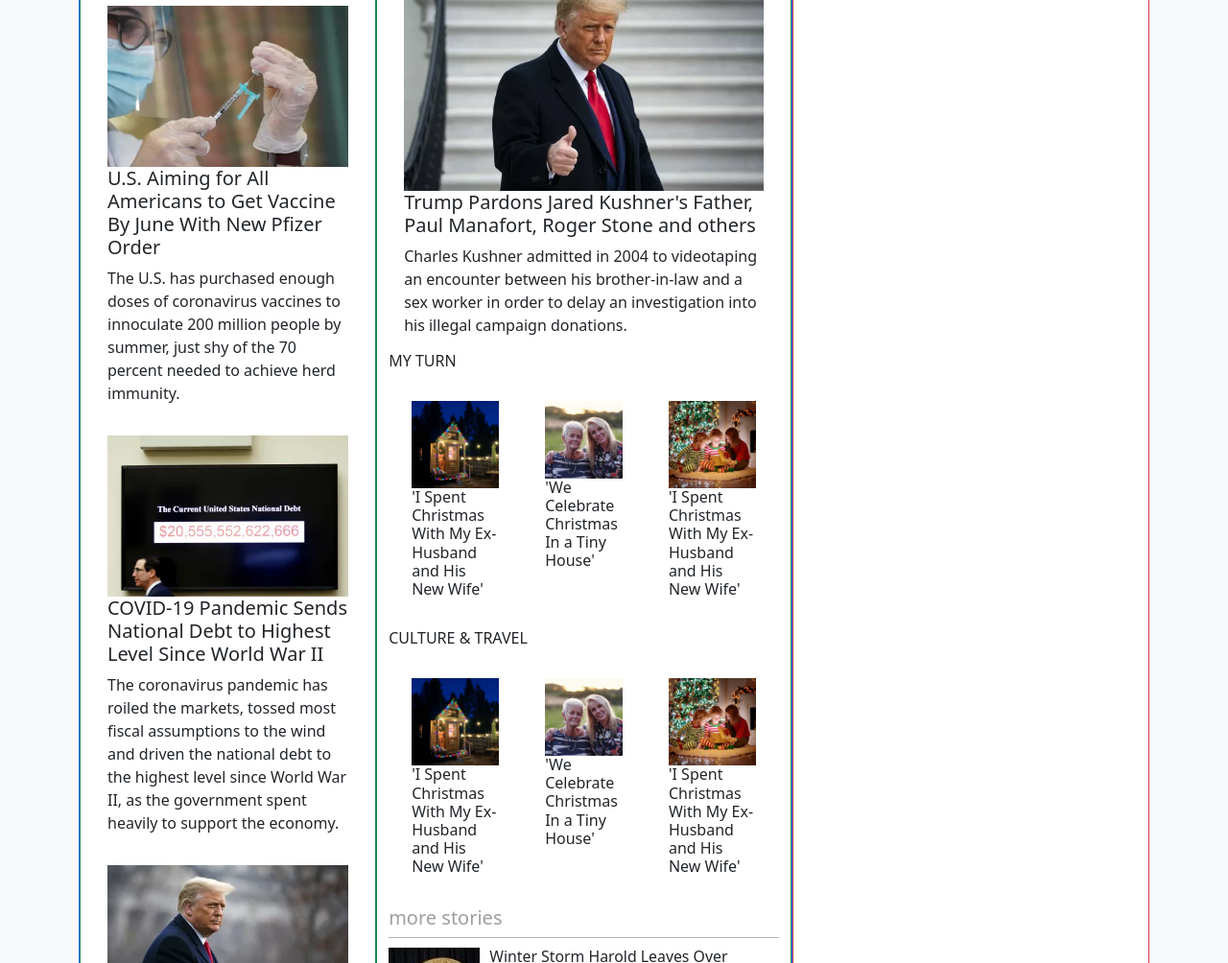
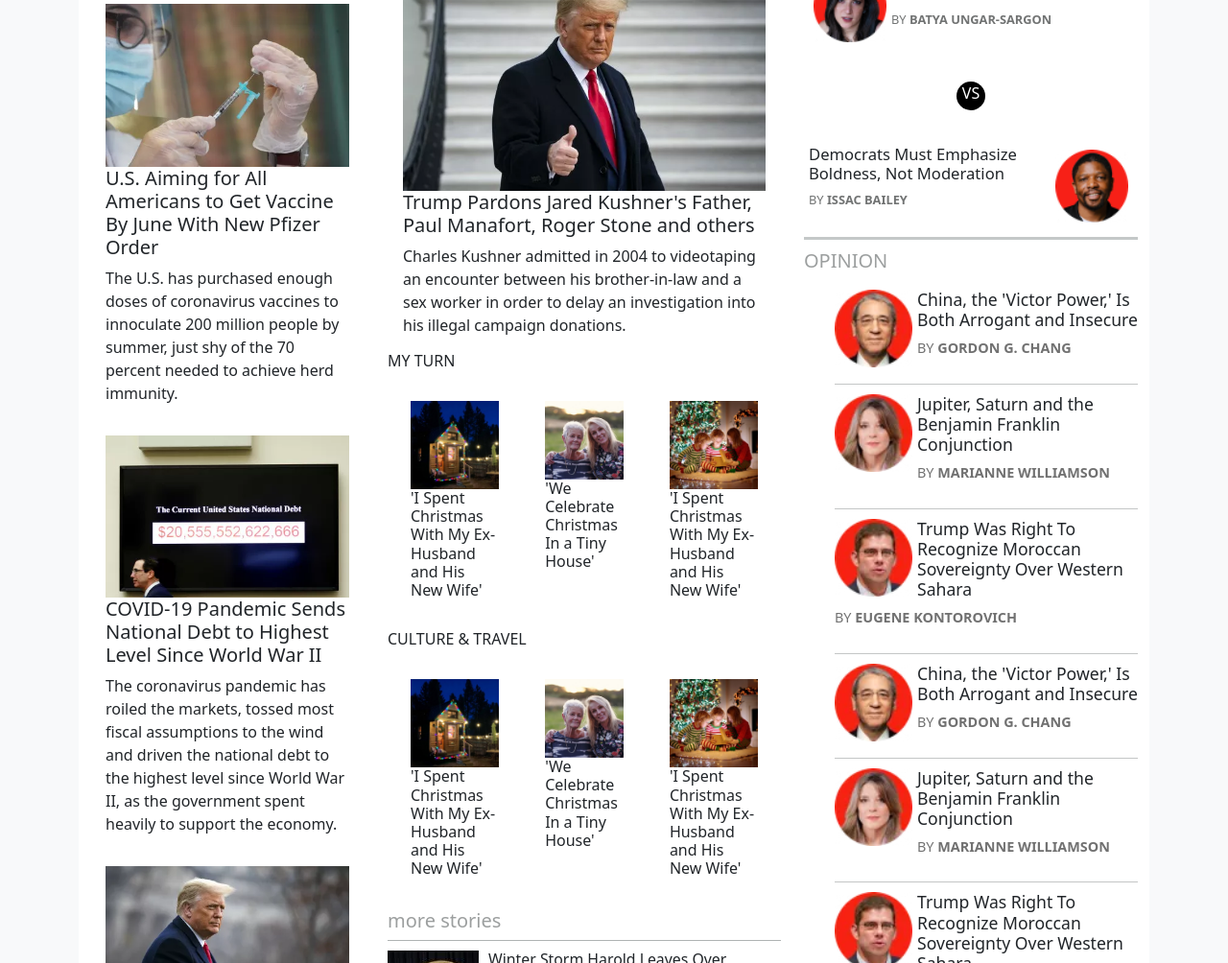
Before and after one commit to Clinton-dev/newsweek-clone, a plain HTML site: page index.html in a window 1280 px wide. Shown: the part 275-1279 px from the top of the page at 96% size. Drawn offline with nearby package versions, Linux system fonts and the light colour scheme.

Commit message:
Finish debate section

```diff
--- a/index.html
+++ b/index.html
@@ -101,8 +101,8 @@
         <div class="row">
           <div class="col-sm-8">
             <!-- nest grid -->
-             <div class="row border border-primary">
-              <div class="col-4 col-sm-5 border border-success featured-stories">
+             <div class="row">
+              <div class="col-4 col-sm-5 featured-stories">
                 <h2 class="section-head-info">FEATURED STORIES</h2>
                 <div class="card-body">
                   <img src="img/fet1.webp" alt="U.S. vaccine" class="card-mg-top">
@@ -140,7 +140,7 @@
                   </p>
                 </div>
               </div>
-              <div class="col-8 col-sm-7 border border-success">
+              <div class="col-8 col-sm-7 ">
                 <h2 class="section-head-info">TOP STORIES</h2>
                 <div class="card-body">
                   <img src="img/top1.webp" alt="Donarld Trump" class="card-mg-top">
@@ -278,9 +278,110 @@
               </div>
              </div>
           </div>
-          <div class="col-sm-4 right-content border border-danger">
+          <div class="col-sm-4 right-content">
             <h2 class="section-head-info">THE DEBATE</h2>
-
+              <div class="the-debate">
+                <div class="debate-item clearfix" id="first-debate-item">
+                  <img src="img/debate1.png" alt="user1">
+                  <h3>Democrats and Liberals Must Get Back To Economic Basics</h3>
+                  <p>BY <strong>BATYA UNGAR-SARGON</strong></p>
+                </div>
+                <div class="decoration">
+                  <div class="vs">VS</div>
+                </div>
+                <div class="debate-item clearfix">
+                  <img src="img/debate2.png" alt="user2" id="user2">
+                  <h3>Democrats Must Emphasize Boldness, Not Moderation</h3>
+                  <p>BY <strong> ISSAC BAILEY</strong></p>
+                </div>
+              </div>
+              <!-- opinion section -->
+              <h5 class="section-head-info">OPINION</h5>
+              <div class="the-opinion">
+                <ul>
+                  <li class="flex-xs">
+                    <div class="headshot">
+                      <img src="img/opinion1.webp" alt="G.chang">
+                    </div>
+                    <div class="info">
+                      <h3>China, the 'Victor Power,' Is Both Arrogant and Insecure</h3>
+                      <p>BY <strong>GORDON G. CHANG</strong></p>
+                    </div>
+                  </li>
+                  <li class="flex-xs">
+                    <div class="headshot">
+                      <img src="img/opinion2.webp" alt="WILLIAMSON">
+                    </div>
+                    <div class="info">
+                      <h3>Jupiter, Saturn and the Benjamin Franklin Conjunction</h3>
+                      <p>BY <strong>MARIANNE WILLIAMSON</strong></p>
+                    </div>
+                  </li>
+                  <li class="flex-xs">
+                    <div class="headshot">
+                      <img src="img/opinion3.webp" alt="EUGENE">
+                    </div>
+                    <div class="info">
+                      <h3>Trump Was Right To Recognize Moroccan Sovereignty Over Western Sahara</h3>
+                      <p>BY <strong>EUGENE KONTOROVICH</strong></p>
+                    </div>
+                  </li>
+                  <li class="flex-xs">
+                    <div class="headshot">
+                      <img src="img/opinion1.webp" alt="G.chang">
+                    </div>
+                    <div class="info">
+                      <h3>China, the 'Victor Power,' Is Both Arrogant and Insecure</h3>
+                      <p>BY <strong>GORDON G. CHANG</strong></p>
+                    </div>
+                  </li>
+                  <li class="flex-xs">
+                    <div class="headshot">
+                      <img src="img/opinion2.webp" alt="WILLIAMSON">
+                    </div>
+                    <div class="info">
+                      <h3>Jupiter, Saturn and the Benjamin Franklin Conjunction</h3>
+                      <p>BY <strong>MARIANNE WILLIAMSON</strong></p>
+                    </div>
+                  </li>
+                  <li class="flex-xs">
+                    <div class="headshot">
+                      <img src="img/opinion3.webp" alt="EUGENE">
+                    </div>
+                    <div class="info">
+                      <h3>Trump Was Right To Recognize Moroccan Sovereignty Over Western Sahara</h3>
+                      <p>BY <strong>EUGENE KONTOROVICH</strong></p>
+                    </div>
+                  </li>
+                  <li class="flex-xs">
+                    <div class="headshot">
+                      <img src="img/opinion1.webp" alt="G.chang">
+                    </div>
+                    <div class="info">
+                      <h3>China, the 'Victor Power,' Is Both Arrogant and Insecure</h3>
+                      <p>BY <strong>GORDON G. CHANG</strong></p>
+                    </div>
+                  </li>
+                  <li class="flex-xs">
+                    <div class="headshot">
+                      <img src="img/opinion2.webp" alt="WILLIAMSON">
+                    </div>
+                    <div class="info">
+                      <h3>Jupiter, Saturn and the Benjamin Franklin Conjunction</h3>
+                      <p>BY <strong>MARIANNE WILLIAMSON</strong></p>
+                    </div>
+                  </li>
+                  <li class="flex-xs">
+                    <div class="headshot">
+                      <img src="img/opinion3.webp" alt="EUGENE">
+                    </div>
+                    <div class="info">
+                      <h3>Trump Was Right To Recognize Moroccan Sovereignty Over Western Sahara</h3>
+                      <p>BY <strong>EUGENE KONTOROVICH</strong></p>
+                    </div>
+                  </li>
+                </ul>
+              </div>
             </div>
           </div>
         </div>
--- a/style/styles.css
+++ b/style/styles.css
@@ -54,3 +54,70 @@ article h5.title {
 .section-head-info {
   color: #9c9f9f;
 }
+
+/* right most column of header */
+.the-debate {
+  border-width: 3px;
+  border-top-style: solid;
+  border-bottom-style: solid;
+  border-color: #c4c8c8;
+  padding: 10px 5px;
+  margin-bottom: 10px;
+}
+
+.the-debate .debate-item {
+  font-size: 0.8em;
+}
+
+.the-debate .debate-item p {
+  color: #717373;
+}
+
+.the-debate .debate-item h3 {
+  font-size: 1.3em;
+}
+
+.the-debate .debate-item img {
+  float: left;
+  width: 86px;
+  padding: 5px;
+}
+
+.the-debate .decoration .vs {
+  position: relative;
+  top: 0px;
+  color: #fff;
+  background-color: black;
+  border-radius: 50%;
+  height: 30px;
+  width: 30px;
+  text-align: center;
+  margin: 36px auto;
+}
+
+.the-debate .debate-item img#user2 {
+  float: right;
+}
+
+/* opinion section */
+
+
+.the-opinion li{
+  list-style: none;
+  padding: 10px 0;
+  border-bottom: 1px solid #c4c6c6;
+}
+
+.the-opinion .headshot img {
+  float: left;
+  width: 86px;
+  padding-right: 5px;
+}
+
+.the-opinion .info h3{
+  font-size: 1.1em;
+}
+.the-opinion .info p{
+  font-size: 0.9em;
+  color: #717171;
+}
```
Also changed, not shown: padding.html (+6 -0 lines), img/debate1.png (added), img/debate2.png (added), img/debate3.webp (added), img/opinion1.webp (added), img/opinion2.webp (added), img/opinion3.webp (added).
